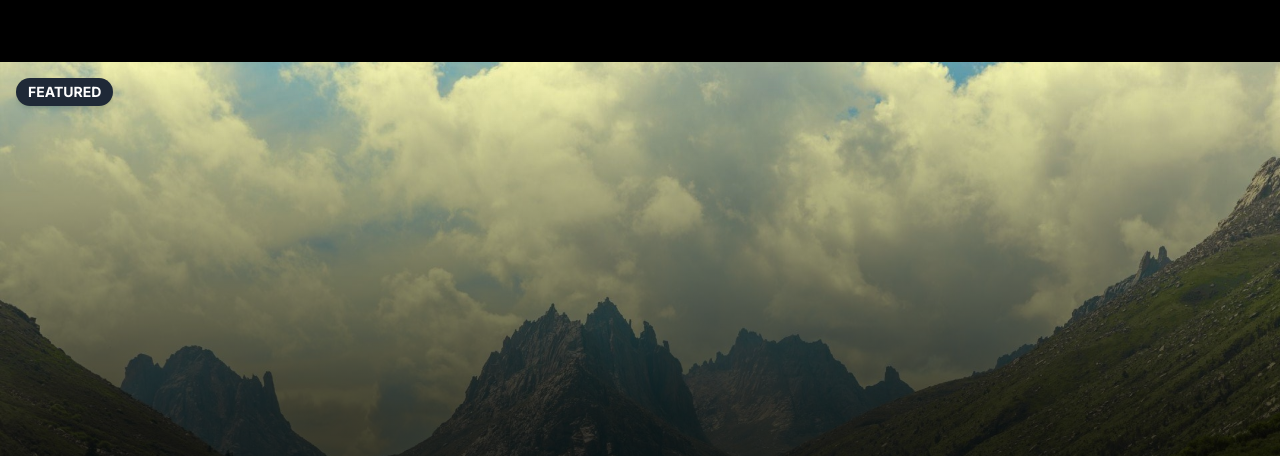
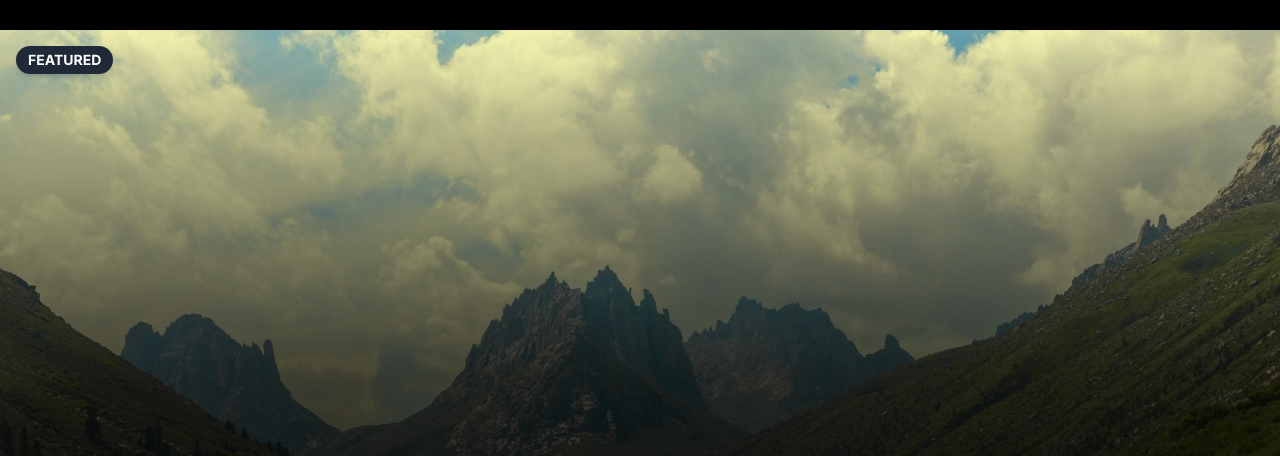
Before and after one commit to jchgh1/jchgh1.github.io, a plain HTML site: page index.html in a window 1280 px wide. Shown: the part 110-566 px from the top of the page. Drawn offline with nearby package versions, Linux system fonts and the light colour scheme.

Commit message:
Update index.html

```diff
--- a/index.html
+++ b/index.html
@@ -194,7 +194,7 @@
     <!-- Overlay for mobile menu -->
     <div id="mobile-menu-overlay"></div>
 
-    <main id="home" class="py-12 md:py-16">
+    <main id="home" class="py-6 md:py-8">
 
         <!-- Featured Article (Hero Section) -->
         <section class="mb-20 animate-fade-in-up stagger-2">
```
